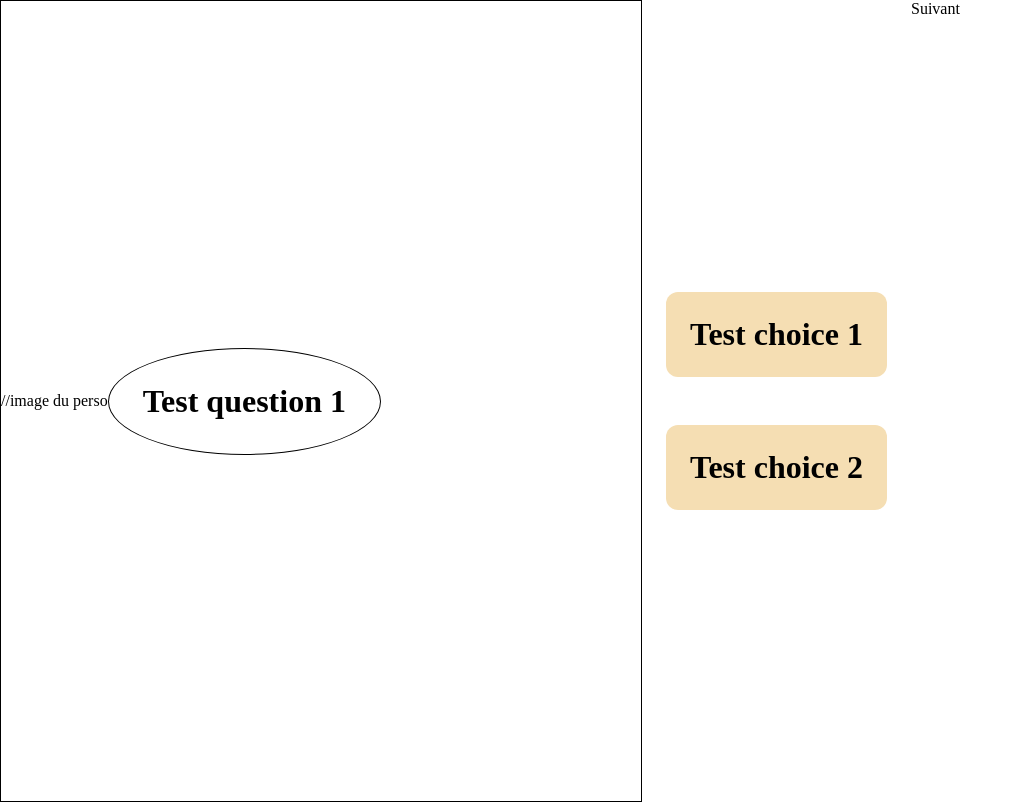
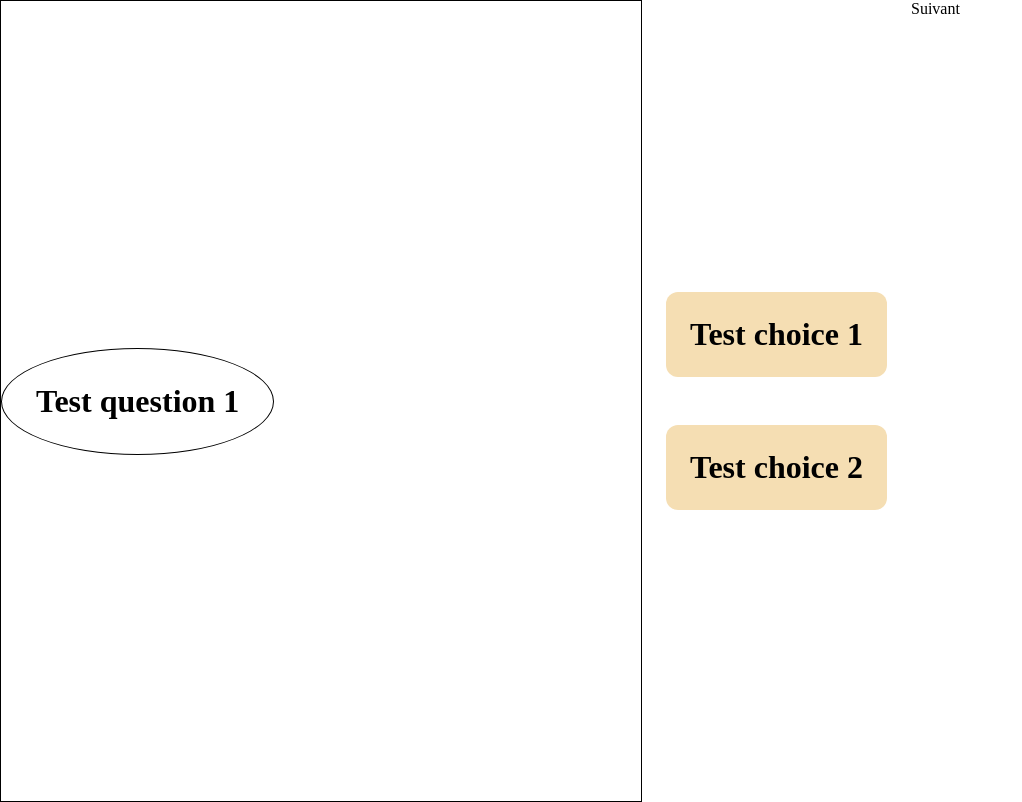
Before and after one commit to Francia-bdz/reboot2023, a Next.js app: page /story1 in a window 1280 px wide. Shown: the whole page, without its empty margins (0-1022 px from the left). Built offline with nearby package versions, Linux system fonts and the light colour scheme.

Commit message:
remove comment for deployment

```diff
--- a/src/app/components/Scene/Scene.js
+++ b/src/app/components/Scene/Scene.js
@@ -2,7 +2,7 @@ import styles from "./scene.module.scss";
 export default function Scene({ scene, response }) {
   return (
     <div className={styles.sceneContainer}>
-      <div className={styles.character}>//image du perso</div>
+      <div className={styles.character}></div>
       <div className={styles.bubble}>
         {response ? <h1>{response}</h1> : <h1>{scene.question}</h1>}
       </div>
```
